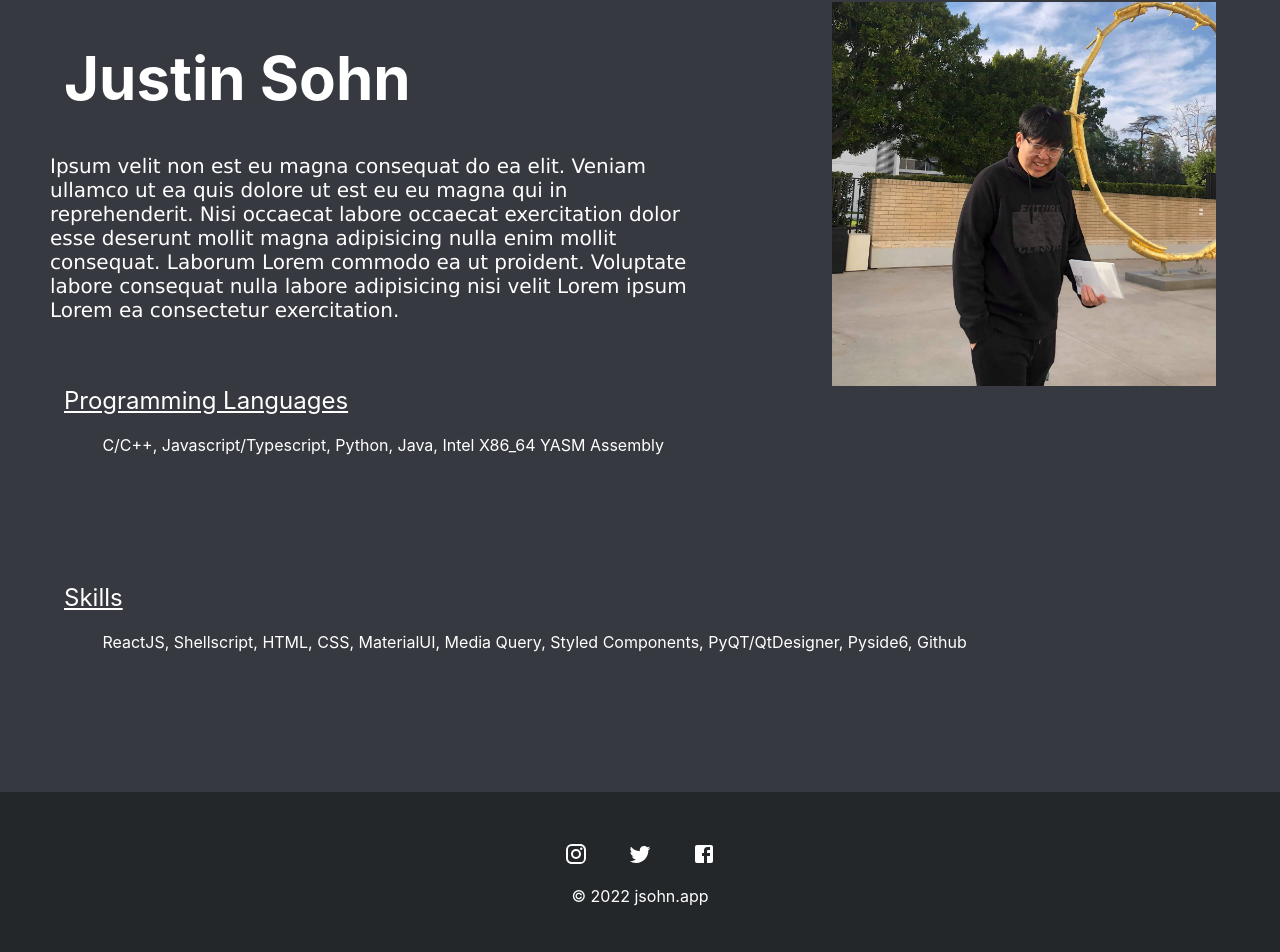
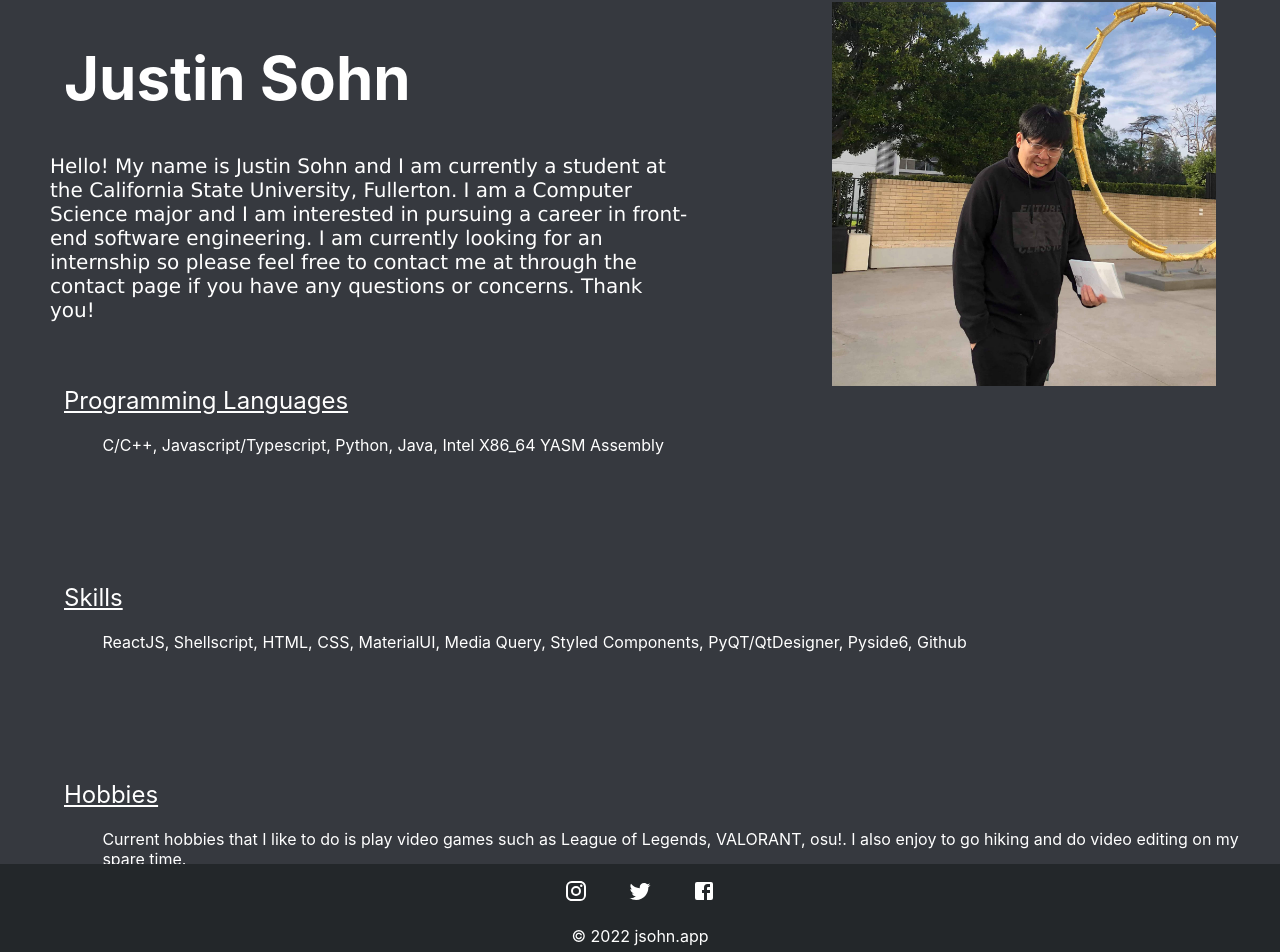
Before and after one commit to SohnJustin/portfolio, a React (Create React App) app: page / in a window 1280 px wide. Shown: the part 256-1208 px from the top of the page. Built offline with nearby package versions, Linux system fonts and the light colour scheme; what styled-breakpoints would draw is missing.

Commit message:
first version of live website

```diff
--- a/src/components/pagelayout/Home.tsx
+++ b/src/components/pagelayout/Home.tsx
@@ -69,6 +69,12 @@ function Home() {
           ReactJS, Shellscript, HTML, CSS, MaterialUI, Media Query, Styled
           Components, PyQT/QtDesigner, Pyside6, Github
         </DesktopSkillPrompt>
+        <DesktopSkills> Hobbies </DesktopSkills>
+        <DesktopSkillPrompt>
+          Current hobbies that I like to do is play video games such as League
+          of Legends, VALORANT, osu!. I also enjoy to go hiking and do video
+          editing on my spare time.
+        </DesktopSkillPrompt>
         <MobileSkillList>Hobbies</MobileSkillList>
         <MobileSkillList>
           Current hobbies I like to do is playing video games, video editing,
--- a/src/styles/RouteStyle/Footer.style.ts
+++ b/src/styles/RouteStyle/Footer.style.ts
@@ -2,7 +2,7 @@ import styled from "styled-components";
 
 const FooterContainer = styled.div`
   width: 100%;
-  min-height: 100%;
+  min-height: 15%;
   background: #23272a;
   display: flex;
   justify-content: center;
@@ -10,7 +10,8 @@ const FooterContainer = styled.div`
   flex-direction: column;
   padding-top: 10px;
   position: absolute;
-  bottom: 0;
+  bottom: 0pt;
+  left: 0pt;
   @media only screen and (max-width: 600px) {
     .footer svg {
       font-size: 50px;
@@ -28,6 +29,7 @@ const SocialMediaIcon = styled.div`
   color: white;
   margin-left: 20px;
   margin-right: 20px;
+  font-size: 30px;
 
   cursor: pointer;
 `;
--- a/src/styles/RouteStyle/Home.style.ts
+++ b/src/styles/RouteStyle/Home.style.ts
@@ -41,7 +41,7 @@ const MobileFirstPrompt = styled.div`
   justify-content: center;
   text-align: center;
   ::before {
-    content: "Ipsum velit non est eu magna consequat do ea elit. Veniam ullamco ut ea quis dolore ut est eu eu magna qui in reprehenderit. Nisi occaecat labore occaecat exercitation dolor esse deserunt mollit magna adipisicing nulla enim mollit consequat. Laborum Lorem commodo ea ut proident. Voluptate labore consequat nulla labore adipisicing nisi velit Lorem ipsum Lorem ea consectetur exercitation.";
+    content: "Hello! My name is Justin Sohn and I am currently a student at the California State University, Fullerton. I am a Computer Science major and I am interested in pursuing a career in front-end software engineering. I am currently looking for an internship so please feel free to contact me at through the contact page if you have any questions or concerns. Thank you!";
   }
   //tablet
   @media screen and (min-width: 769px) {
```
